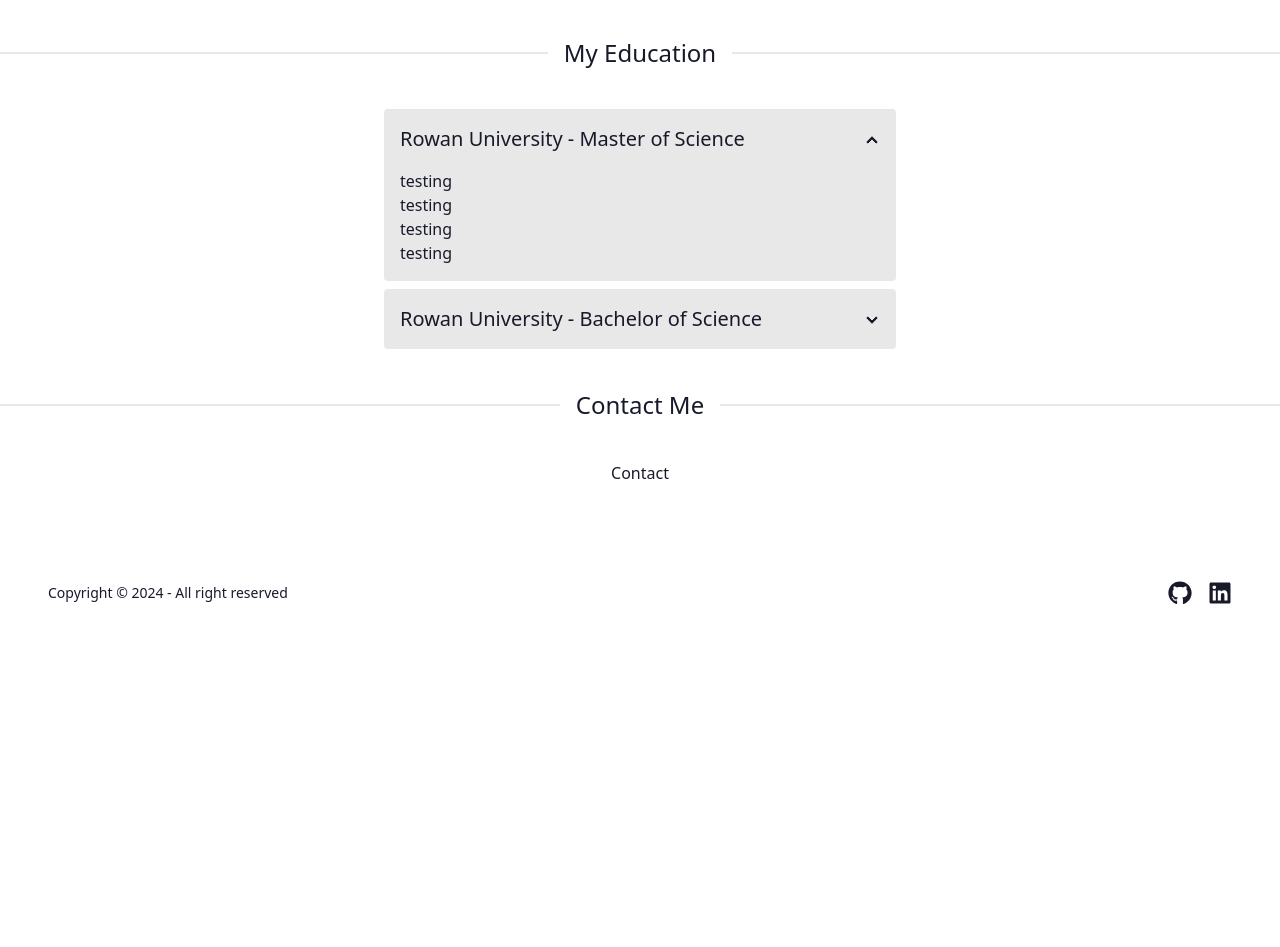
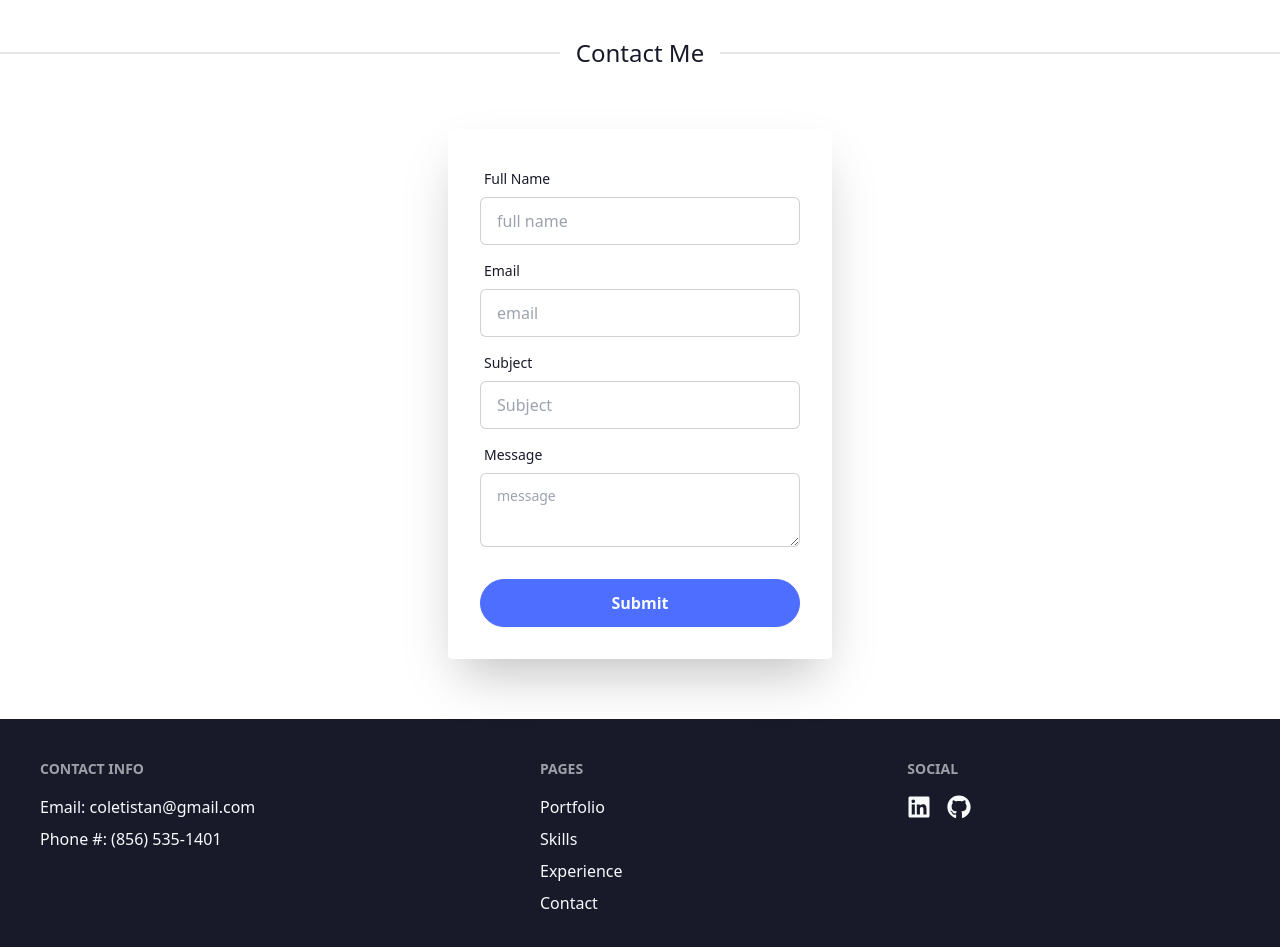
Before and after one commit to ColeTistan/Portfolio_Website, a React app in the folder my-portfolio-website/: page / in a window 1280 px wide. Shown: the part 4360-5307 px from the top of the page. Before the commit the page ends 4981 px from the top, so only its background shows below. Built offline with nearby package versions, Linux system fonts and the light colour scheme.

Commit message:
Refactored Tailwind classes into reusable classes for components and layouts.

```diff
--- a/my-portfolio-website/src/components/Card.jsx
+++ b/my-portfolio-website/src/components/Card.jsx
@@ -4,7 +4,7 @@
 
 const Card = ({ thumbnail, title, description, link, repository, tools }) => {
   return (
-    <div className="card bg-base-100 w-full lg:w-[calc(50%-20px)] shadow-md hover:shadow-lg hover:-translate-y-3 duration-200 transition-all">
+    <div className="card-base">
       <figure>
         <img src={thumbnail} alt={title} />
       </figure>
--- a/my-portfolio-website/src/components/Divider.jsx
+++ b/my-portfolio-website/src/components/Divider.jsx
@@ -2,10 +2,10 @@
 
 const Divider = ({ title }) => {
   return (
-    <div className="flex w-full flex-col my-6">
+    <div className="flex flex-col w-full my-6">
       <div className="divider text-2xl">{title}</div>
     </div>
   );
-}
+};
 
 export default Divider;
--- a/my-portfolio-website/src/components/Skill.jsx
+++ b/my-portfolio-website/src/components/Skill.jsx
@@ -2,7 +2,7 @@
 
 const Skill = ({ icon, title }) => {
   return (
-    <li className="text-base text-center font-normal tracking-wide leading-10 hover:scale-[1.15] duration-200 transition-all">
+    <li className="skill-list-item">
       <img src={icon} alt={title} className="size-20" />
       {title}
     </li>
--- a/my-portfolio-website/src/layouts/Contact.jsx
+++ b/my-portfolio-website/src/layouts/Contact.jsx
@@ -1,7 +1,86 @@
 import React from "react";
 
 const Contact = () => {
-  return <div id="contact">Contact</div>;
+  return (
+    <div id="contact" className="w-full flex justify-center md:p-5">
+      {/* <div className="text-center lg:text-left text-xl">
+            <p className="">
+              Please contact me directly at&nbsp;
+              <a
+                className="link link-hover font-medium"
+                href="mailto:coletistan@gmail.com"
+              >
+                coletistan@gmail.com
+              </a>
+              &nbsp;or through the contact form provided on the left.
+            </p>
+          </div> */}
+      <div className="card bg-base-100 w-full max-w-sm shrink-0 shadow-2xl">
+        <form
+          className="card-body"
+          action="https://formsubmit.co/coletistan@gmail.com"
+          method="POST"
+          target="_blank"
+        >
+          <div className="form-control">
+            <label className="label">
+              <span className="label-text">Full Name</span>
+            </label>
+            <input
+              type="text"
+              name="name"
+              placeholder="full name"
+              className="input input-bordered rounded-md"
+              required
+            />
+          </div>
+          <div className="form-control">
+            <label className="label">
+              <span className="label-text">Email</span>
+            </label>
+            <input
+              type="email"
+              name="email"
+              placeholder="email"
+              className="input input-bordered rounded-md"
+              required
+            />
+          </div>
+          <div className="form-control">
+            <label className="label">
+              <span className="label-text">Subject</span>
+            </label>
+            <input
+              type="text"
+              name="subject"
+              placeholder="Subject"
+              className="input input-bordered rounded-md"
+              required
+            />
+          </div>
+          <div className="form-control">
+            <label className="label">
+              <span className="label-text">Message</span>
+            </label>
+            <textarea
+              name="message"
+              className="textarea textarea-bordered rounded-md"
+              placeholder="message"
+              required
+            ></textarea>
+          </div>
+          <div className="form-control mt-6">
+            <button
+              type="submit"
+              className="btn-primary-pill"
+            >
+              Submit
+            </button>
+          </div>
+        </form>
+      </div>
+    </div>
+  );
 };
 
 export default Contact;
--- a/my-portfolio-website/src/layouts/Education.jsx
+++ /dev/null
@@ -1,33 +0,0 @@
-import React from "react";
-
-const Education = () => {
-  return (
-    <div className="w-full md:w-2/5 flex flex-col gap-2">
-      <div className="collapse collapse-arrow bg-base-200">
-        <input type="radio" name="my-accordion-2" defaultChecked />
-        <div className="collapse-title text-xl font-medium">
-          Rowan University - Master of Science
-        </div>
-        <div className="collapse-content">
-          <ul className="list-none">
-            <li>testing</li>
-            <li>testing</li>
-            <li>testing</li>
-            <li>testing</li>
-          </ul>
-        </div>
-      </div>
-      <div className="collapse collapse-arrow bg-base-200">
-        <input type="radio" name="my-accordion-2" />
-        <div className="collapse-title text-xl font-medium">
-          Rowan University - Bachelor of Science
-        </div>
-        <div className="collapse-content">
-          <p>hello</p>
-        </div>
-      </div>
-    </div>
-  );
-};
-
-export default Education;
--- a/my-portfolio-website/src/layouts/Footer.jsx
+++ b/my-portfolio-website/src/layouts/Footer.jsx
@@ -5,29 +5,33 @@
 const Footer = () => {
   return (
     <>
-      <footer className="footer items-center px-12 py-4 mt-20">
-        <aside className="grid-flow-col items-center">
-          <p>Copyright © {new Date().getFullYear()} - All right reserved</p>
-        </aside>
-        <nav className="grid-flow-col gap-4 md:place-self-center md:justify-self-end">
-          <a
-            href="https://github.com/ColeTistan"
-            target="_blank"
-            className="flex flex-row items-center gap-x-2 text-3xl"
-          >
-            <IconContext.Provider value={{ className: "icon-lg" }}>
-              <FaGithub />
-            </IconContext.Provider>
-          </a>
-          <a
-            href="https://www.linkedin.com/in/coletistan/"
-            target="_blank"
-            className="flex flex-row items-center gap-x-2 text-3xl"
-          >
-            <IconContext.Provider value={{ className: "icon-lg" }}>
-              <FaLinkedin />
-            </IconContext.Provider>
-          </a>
+      <footer className="footer bg-neutral text-slate-50 p-10 mt-10">
+        <nav>
+          <h6 className="footer-title">Contact Info</h6>
+          <p className="text-base">Email: coletistan@gmail.com</p>
+          <p className="text-base">Phone #: (856) 535-1401</p>
+        </nav>
+        <nav>
+          <h6 className="footer-title">Pages</h6>
+          <a className="link-base" href="#portfolio">Portfolio</a>
+          <a className="link-base" href="#skills">Skills</a>
+          <a className="link-base" href="#experience">Experience</a>
+          <a className="link-base" href="#contact">Contact</a>
+        </nav>
+        <nav>
+          <h6 className="footer-title">Social</h6>
+          <div className="grid grid-flow-col gap-4">
+            <a href="https://www.linkedin.com/in/coletistan/" target="_blank">
+              <IconContext.Provider value={{ className: "icon-lg" }}>
+                <FaLinkedin />
+              </IconContext.Provider>
+            </a>
+            <a href="https://github.com/ColeTistan" target="_blank">
+              <IconContext.Provider value={{ className: "icon-lg" }}>
+                <FaGithub />
+              </IconContext.Provider>
+            </a>
+          </div>
         </nav>
       </footer>
     </>
--- a/my-portfolio-website/src/layouts/Header.jsx
+++ b/my-portfolio-website/src/layouts/Header.jsx
@@ -37,9 +37,6 @@
               <a href="#experience">Experience</a>
             </li>
             <li>
-              <a href="#education">Education</a>
-            </li>
-            <li>
               <a href="#contact">Contact</a>
             </li>
             <li>
--- a/my-portfolio-website/src/layouts/Home.jsx
+++ b/my-portfolio-website/src/layouts/Home.jsx
@@ -6,8 +6,8 @@
 const Home = () => {
   return (
     <>
-      <div className="avatar" id="portfolio">
-        <div className="w-32 z-0 border-[5px] border-secondary border-opacity-35 hover:border-primary rounded-full transition-all duration-300">
+      <div className="avatar">
+        <div className="avatar-img">
           <img src="/images/profile.png" />
         </div>
       </div>
@@ -27,7 +27,7 @@
         <a
           href="https://github.com/ColeTistan"
           target="_blank"
-          className="btn hover:shadow-md btn-primary text-slate-50 px-7 rounded-full text-base"
+          className="btn-primary-pill"
         >
           Github
           <IconContext.Provider value={{ className: "icon-lg" }}>
@@ -37,7 +37,7 @@
         <a
           href="https://www.linkedin.com/in/coletistan/"
           target="_blank"
-          className="btn hover:shadow-md btn-primary text-slate-50 px-7 rounded-full text-base"
+          className="btn-primary-pill"
         >
           Linkedin
           <IconContext.Provider value={{ className: "icon-lg" }}>
@@ -48,7 +48,7 @@
           href="../../public/images/resume.pdf"
           target="_blank"
           type="application/pdf"
-          className="btn hover:shadow-md btn-primary text-slate-50 px-7 rounded-full text-base"
+          className="btn-primary-pill"
         >
           Resume
           <IconContext.Provider value={{ className: "icon-lg" }}>
--- a/my-portfolio-website/src/layouts/Main.jsx
+++ b/my-portfolio-website/src/layouts/Main.jsx
@@ -4,7 +4,6 @@
 import Projects from "./Projects";
 import Skills from "./Skills";
 import Experience from "./Experience";
-import Education from "./Education";
 import Contact from "./Contact";
 
 const Main = () => {
@@ -17,8 +16,6 @@
       <Skills />
       <Divider title="My Experience" />
       <Experience />
-      <Divider title="My Education" />
-      <Education />
       <Divider title="Contact Me" />
       <Contact />
     </div>
--- a/my-portfolio-website/src/layouts/Projects.jsx
+++ b/my-portfolio-website/src/layouts/Projects.jsx
@@ -15,7 +15,10 @@
     />
   ));
   return (
-    <div className="flex flex-col lg:flex-row flex-wrap container gap-[40px] justify-around">
+    <div
+      id="portfolio"
+      className="flex flex-col lg:flex-row flex-wrap container gap-[40px] justify-around"
+    >
       {cardDivs}
     </div>
   );
--- a/my-portfolio-website/src/style.scss
+++ b/my-portfolio-website/src/style.scss
@@ -3,9 +3,29 @@
 @tailwind utilities;
 
 .hover-primary {
-    @apply hover:text-primary transition-all duration-200 font-medium;
+  @apply hover:text-primary transition-all duration-200 font-medium;
 }
 
 .icon-lg {
-    @apply text-2xl;
+  @apply text-2xl;
 }
+
+.link-base {
+  @apply link link-hover text-base;
+}
+
+.avatar-img {
+  @apply w-32 z-0 border-[5px] border-secondary border-opacity-35 hover:border-primary rounded-full transition-all duration-300;
+}
+
+.btn-primary-pill {
+  @apply btn hover:shadow-md btn-primary text-slate-50 px-7 rounded-full text-base;
+}
+
+.card-base {
+  @apply card bg-base-100 w-full lg:w-[calc(50%-20px)] shadow-md hover:shadow-lg hover:-translate-y-3 duration-200 transition-all;
+}
+
+.skill-list-item {
+  @apply text-base text-center font-normal tracking-wide leading-10 hover:scale-[1.15] duration-200 transition-all;
+}
```
Also changed, not shown: my-portfolio-website/src/style.css, 1 other file.
